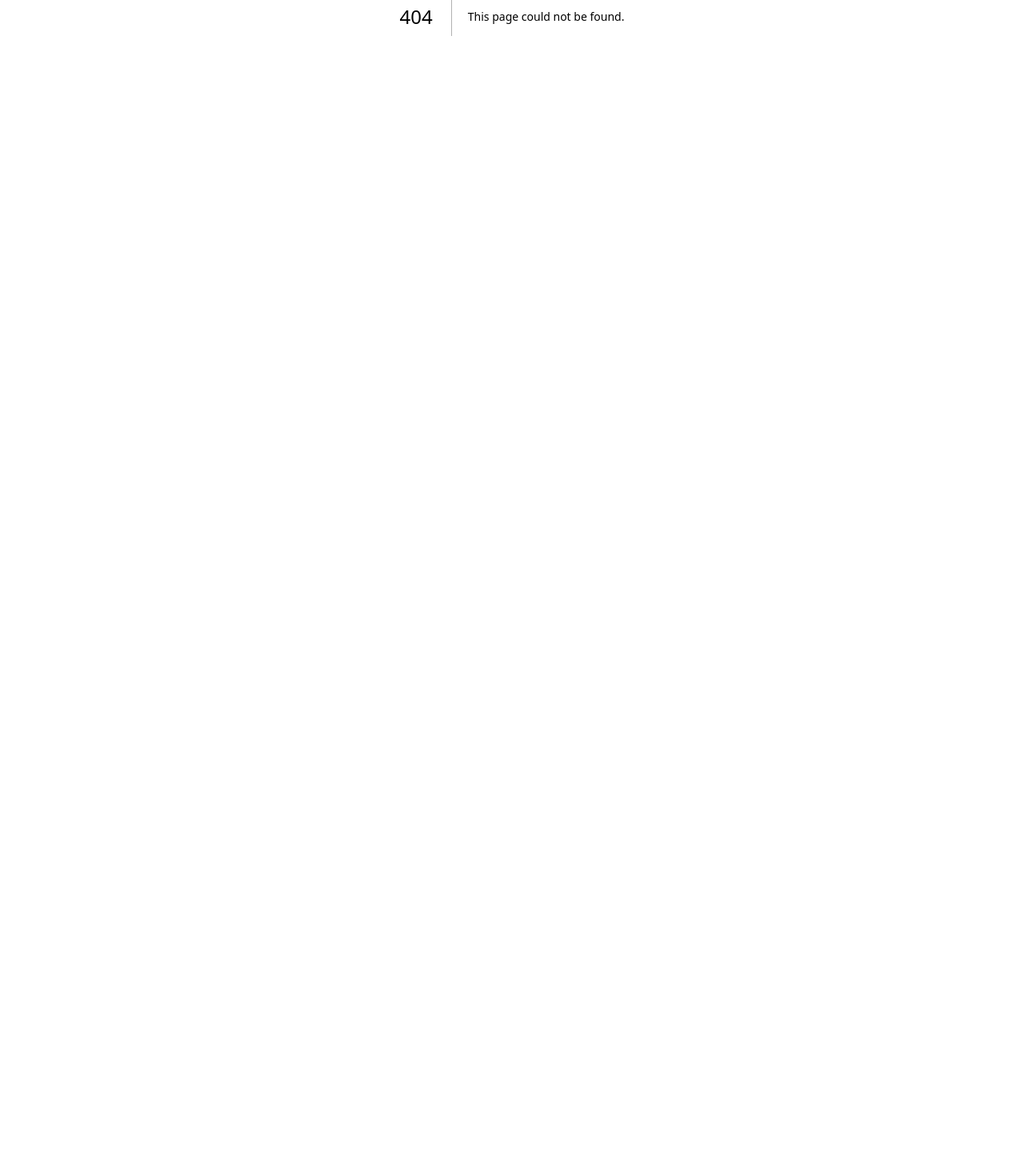
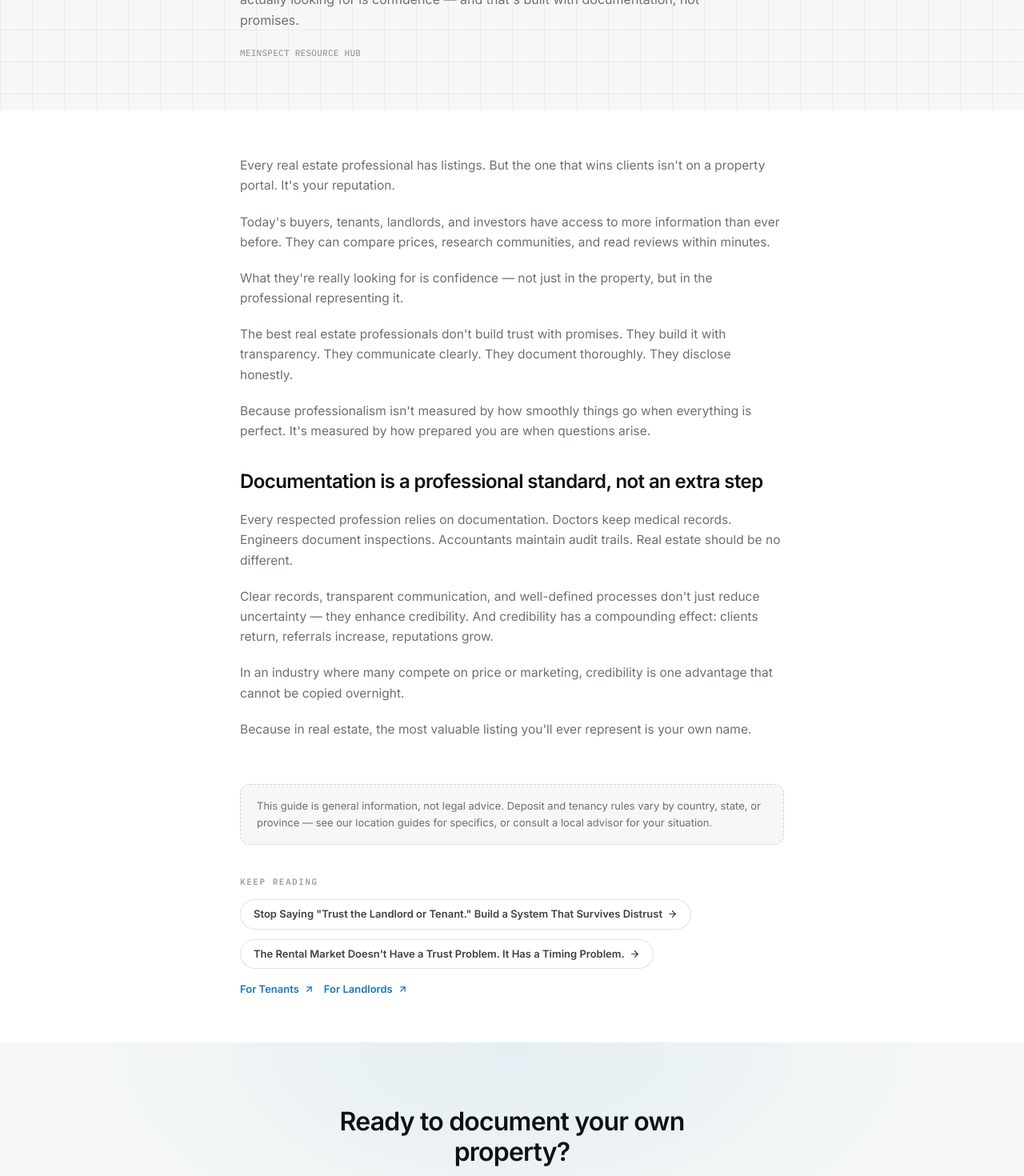
Before and after one commit to meinspectae/NewWebsite, a Next.js app: page /resources/credibility-your-most-valuable-listing in a window 1280 px wide. Before the commit this address had no page. Shown: the part 380-1850 px from the top of the page at 80% size. Before the commit the page ends 800 px from the top, so only its background shows below. Built offline with nearby package versions, Linux system fonts and the light colour scheme.

Commit message:
Create page.tsx

```diff
--- /dev/null
+++ b/app/resources/[slug]/page.tsx
@@ -0,0 +1,83 @@
+import type { Metadata } from "next";
+import { notFound } from "next/navigation";
+import { Navbar } from "@/components/navbar/Navbar";
+import { Footer } from "@/components/footer/Footer";
+import { GuideHeader } from "@/components/marketing/GuideHeader";
+import { ArticleBlocks } from "@/components/marketing/ArticleBlocks";
+import { GuideFooter } from "@/components/marketing/GuideFooter";
+import { ClosingCta } from "@/components/marketing/ClosingCta";
+import { BLOG_GUIDES } from "@/lib/constants/blogGuides";
+import { GUIDE_DISCLAIMER } from "@/lib/constants/guides";
+
+interface ArticlePageParams {
+  params: Promise<{ slug: string }>;
+}
+
+// One static page per entry in BLOG_GUIDES, built at deploy time — same
+// static-export approach as every other page on the site.
+export function generateStaticParams() {
+  return BLOG_GUIDES.map((guide) => ({ slug: guide.slug }));
+}
+
+function getGuide(slug: string) {
+  return BLOG_GUIDES.find((guide) => guide.slug === slug);
+}
+
+export async function generateMetadata({ params }: ArticlePageParams): Promise<Metadata> {
+  const { slug } = await params;
+  const guide = getGuide(slug);
+  if (!guide) return {};
+
+  const url = `https://meinspect.com/resources/${guide.slug}`;
+
+  return {
+    title: `${guide.title} | MeInspect`,
+    description: guide.cardDescription,
+    alternates: { canonical: url },
+    openGraph: { title: guide.title, description: guide.cardDescription, url },
+    twitter: { title: guide.title, description: guide.cardDescription },
+  };
+}
+
+export default async function BlogGuidePage({ params }: ArticlePageParams) {
+  const { slug } = await params;
+  const guide = getGuide(slug);
+  if (!guide) notFound();
+
+  // Suggest two other articles to keep reading, excluding this one.
+  const others = BLOG_GUIDES.filter((g) => g.slug !== guide.slug).slice(0, 2);
+
+  return (
+    <>
+      <Navbar />
+      <main className="flex flex-col bg-off-white">
+        <GuideHeader breadcrumb={guide.title} tag={guide.tag} title={guide.title} dek={guide.dek} />
+
+        <div className="w-full bg-white py-12 lg:py-14">
+          <div className="mx-auto max-w-[760px] px-6 lg:px-10">
+            <ArticleBlocks blocks={guide.blocks} />
+          </div>
+        </div>
+
+        <div className="bg-white">
+          <GuideFooter
+            disclaimer={GUIDE_DISCLAIMER}
+            keepReading={others.map((g) => ({ label: g.cardTitle, href: `/resources/${g.slug}` }))}
+            roleLinks={[
+              { label: "For Tenants", href: "/for-tenants" },
+              { label: "For Landlords", href: "/for-landlords" },
+            ]}
+          />
+        </div>
+
+        <ClosingCta
+          title="Ready to document your own property?"
+          body="MeInspect is coming to the App Store and Play Store. Join the waiting list to be first in line."
+          ctaLabel="Join the Waiting List"
+          ctaHref="/start"
+        />
+      </main>
+      <Footer />
+    </>
+  );
+}
```
